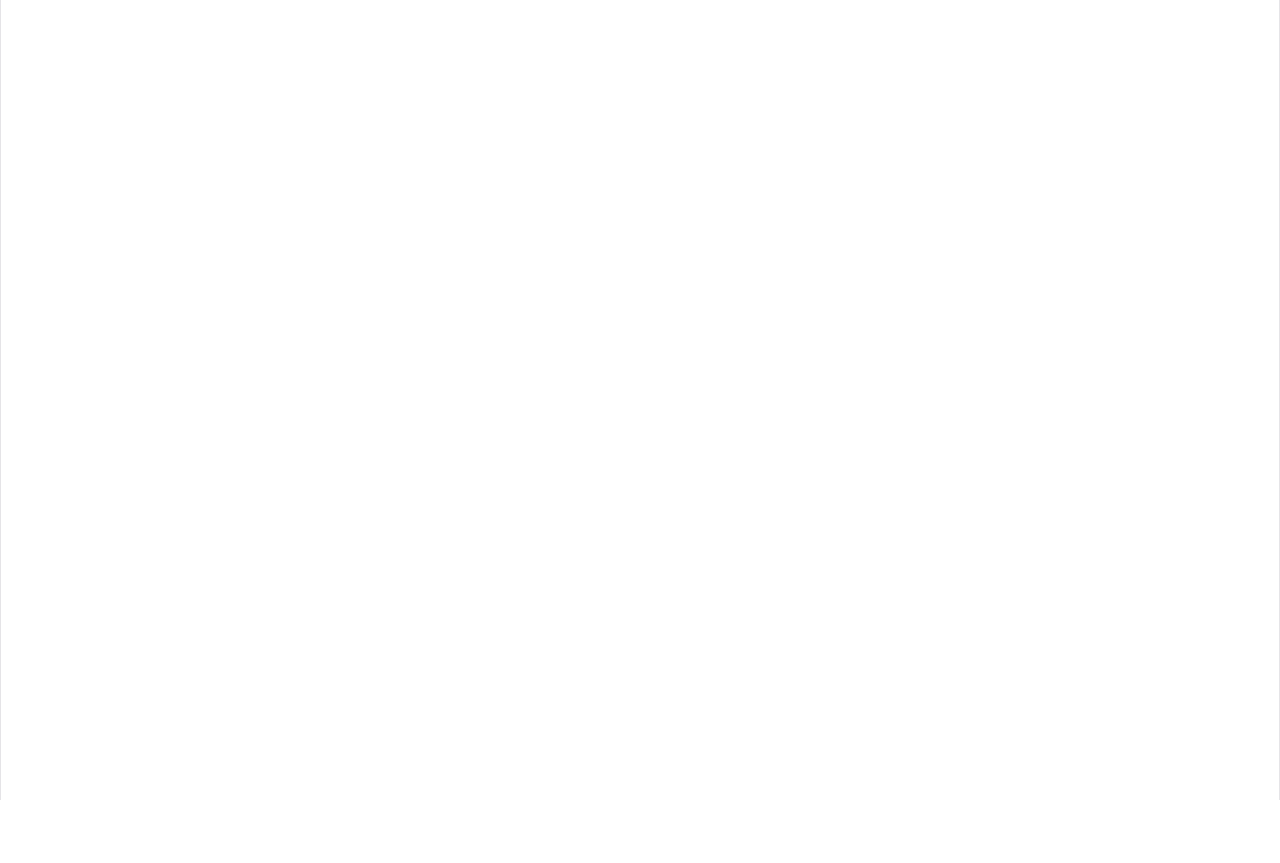
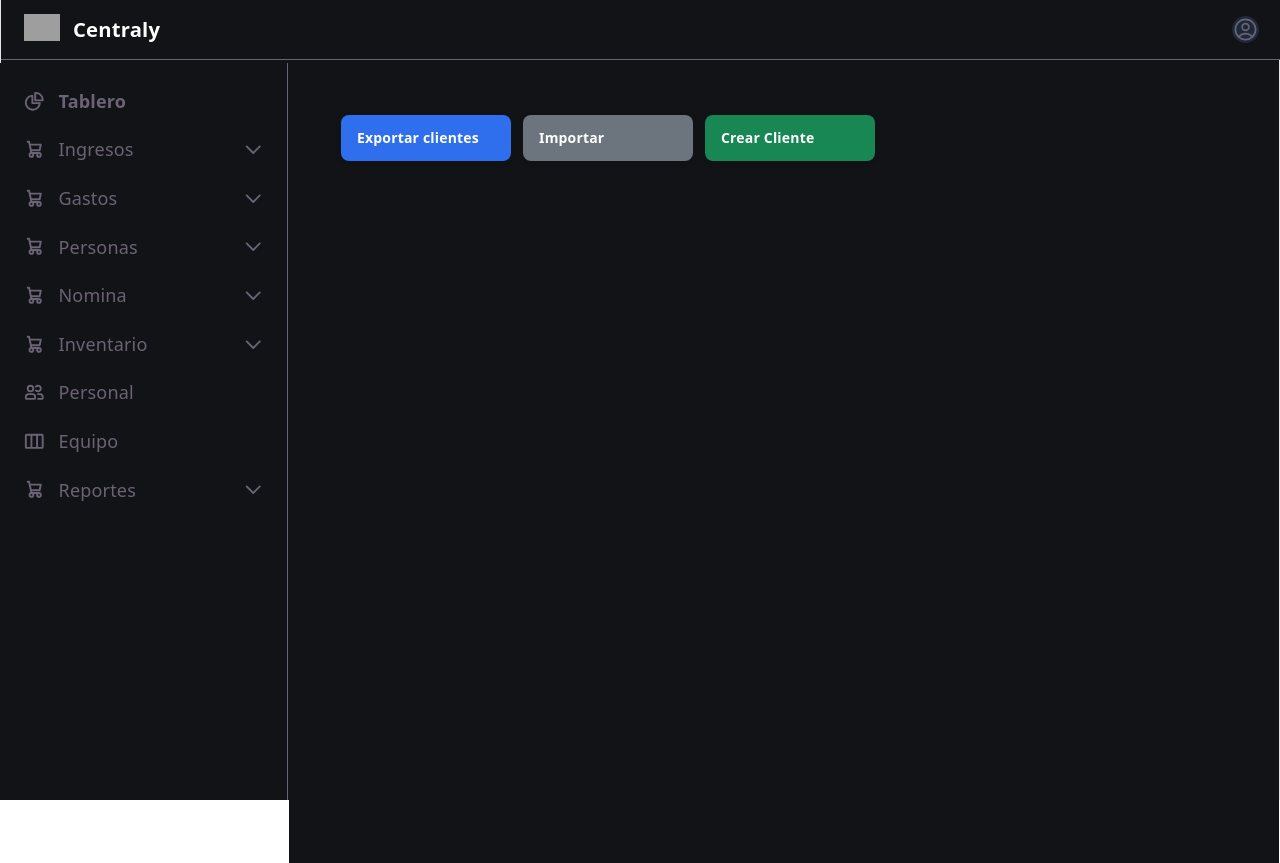
Before and after one commit to haiderTor/formativo, a React (Vite) app in the folder frontend/: page /app/homepersonas in a window 1280 px wide. Before the commit this address had no page. Before the commit the page ends 800 px from the top, so only its background shows below. Built offline with nearby package versions, Linux system fonts and the light colour scheme; grey boxes are pictures that could not be loaded; what @react-pdf/renderer would draw is missing.

Commit message:
cambios de organizacion

```diff
--- a/frontend/src/App.jsx
+++ b/frontend/src/App.jsx
@@ -4,7 +4,8 @@ import Principal from "./components/principal/principal.jsx";
 import LoginPage from "./components/login/login.jsx";
 import Tablero from "./components/tablero/tablero.jsx";
 import Personal from "./components/personal/personal.jsx";
-import Clientes from "./components/clientes/clientes.jsx";
+import Clientes from "./components/personas/crearclientes/clientes.jsx";
+import Homepersonas from "./components/personas/homepersonas.jsx";
 import EquipoForm from "./components/equipo/equipo.jsx";
 import Reporte from "./components/reporte/ReporteDemo.jsx";
 import Reporteclientes from "./components/reporte/reporteclientes.jsx";
@@ -12,6 +13,7 @@ import Reporteequipos from "./components/reporte/reporteequipos.jsx";
 import Reporteticket from "./components/reporte/reporteticket.jsx";
 import Reportefactura from "./components/reporte/reportefactura.jsx";
 import Reporteservicio from "./components/reporte/reporteservicio.jsx";
+
 
 
 
@@ -37,6 +39,7 @@ function App() {
                     <Route path="reporteticket" element={<Reporteticket />} />
                     <Route path="reportefactura" element={<Reportefactura />} />
                     <Route path="reporteservicio" element={<Reporteservicio />} />
+                    <Route path="homepersonas" element={<Homepersonas />} />
                 </Route>
             </Routes>
         </BrowserRouter>
--- /dev/null
+++ b/frontend/src/components/personas/homepersonas.jsx
@@ -0,0 +1,58 @@
+import { Link } from 'react-router-dom';
+
+const HomePersonas = () => {
+  const buttons = [
+    { label: 'Exportar clientes', variant: '#2f6fed' },
+    { label: 'Importar', variant: '#6c757d' },
+    { label: 'Crear Cliente', variant: '#198754', to: '/app/clientes' },
+  ];
+
+  return (
+    <div
+      style={{
+        display: 'flex',
+        alignItems: 'flex-end   ',
+        gap: '12px',
+        padding: '16px',
+      }}
+    >
+      {buttons.map((button) => {
+        const buttonStyle = {
+          backgroundColor: button.variant,
+          color: '#fff',
+          border: 'none',
+          borderRadius: '8px',
+          padding: '10px 16px',
+          fontSize: '14px',
+          fontWeight: 600,
+          cursor: 'pointer',
+          minWidth: '170px',
+          textAlign: 'left',
+          boxShadow: '0 2px 6px rgba(0, 0, 0, 0.12)',
+          textDecoration: 'none',
+          display: 'inline-block',
+        };
+
+        if (button.to) {
+          return (
+            <Link key={button.label} to={button.to} style={buttonStyle}>
+              {button.label}
+            </Link>
+          );
+        }
+
+        return (
+          <button
+            key={button.label}
+            type="button"
+            style={buttonStyle}
+          >
+            {button.label}
+          </button>
+        );
+      })}
+    </div>
+  );
+};
+
+export default HomePersonas;
--- a/frontend/src/components/principal/principal.jsx
+++ b/frontend/src/components/principal/principal.jsx
@@ -9,6 +9,7 @@ export default function Navegacion() {
     const [isGastosOpen, setIsGastosOpen] = useState(false);
     const [isPersonasOpen, setIsPersonasOpen] = useState(false);
     const [isNominaOpen, setIsNominaOpen] = useState(false);
+    const [isInventoryOpen, setInventoryOpen] = useState(false);
     const [isUserDropdownOpen, setIsUserDropdownOpen] = useState(false);
 
     // Funciones auxiliares para manejar las clases activas en los NavLinks
@@ -188,10 +189,10 @@ export default function Navegacion() {
 
                             {/* Submenú */}
                             <ul className={`py-2 space-y-2 overflow-hidden transition-all duration-300 ${isPersonasOpen ? 'block' : 'hidden'}`}>
-                                <li><NavLink to="" className={getDropdownLinkClass}>Clientes</NavLink></li>
-                                <li><NavLink to="" className={getDropdownLinkClass}>Empleados</NavLink></li>
-                                <li><NavLink to="" className={getDropdownLinkClass}>Proveedores</NavLink></li>
-                                <li><NavLink to="" className={getDropdownLinkClass}>Mandantes</NavLink></li>
+                                <li><NavLink to="Homepersonas" className={getDropdownLinkClass}>Clientes</NavLink></li>
+                                <li><NavLink to="empleados" className={getDropdownLinkClass}>Empleados</NavLink></li>
+                                <li><NavLink to="proveedores" className={getDropdownLinkClass}>Proveedores</NavLink></li>
+                                <li><NavLink to="mandantes" className={getDropdownLinkClass}>Mandantes</NavLink></li>
                             </ul>
                         </li>
 
@@ -219,6 +220,31 @@ export default function Navegacion() {
                             </ul>
                         </li>
 
+                       {/* menu desplegable Invetario*/}
+                        <li>
+                            <button
+                                type="button"
+                                onClick={() => setInventoryOpen(!isInventoryOpen)}
+                                className={`flex items-center w-full justify-between px-2 py-1.5 rounded-base hover:bg-neutral-tertiary hover:text-fg-brand group transition-colors ${isInventoryOpen ? 'text-fg-brand bg-neutral-tertiary' : 'text-body'}`}
+                            >
+                                <svg className="shrink-0 w-5 h-5 transition duration-75 group-hover:text-fg-brand" aria-hidden="true" xmlns="http://www.w3.org/2000/svg" fill="none" viewBox="0 0 24 24">
+                                    <path stroke="currentColor" strokeLinecap="round" strokeLinejoin="round" strokeWidth="2" d="M5 4h1.5L9 16m0 0h8m-8 0a2 2 0 1 0 0 4 2 2 0 0 0 0-4Zm8 0a2 2 0 1 0 0 4 2 2 0 0 0 0-4Zm-8.5-3h9.25L19 7H7.312" />
+                                </svg>
+                                <span className="flex-1 ms-3 text-left whitespace-nowrap">Inventario</span>
+                                <svg className={`w-5 h-5 transition-transform ${isInventoryOpen ? 'rotate-180' : ''}`} aria-hidden="true" xmlns="http://www.w3.org/2000/svg" fill="none" viewBox="0 0 24 24">
+                                    <path stroke="currentColor" strokeLinecap="round" strokeLinejoin="round" strokeWidth="2" d="m19 9-7 7-7-7" />
+                                </svg>
+                            </button>
+
+                            {/* Submenú */}
+                            <ul className={`py-2 space-y-2 overflow-hidden transition-all duration-300 ${isInventoryOpen ? 'block' : 'hidden'}`}>
+                                <li><NavLink to="" className={getDropdownLinkClass}>Items de venta</NavLink></li>
+                                <li><NavLink to="" className={getDropdownLinkClass}>Categorías</NavLink></li>
+                                <li><NavLink to="" className={getDropdownLinkClass}>Stock</NavLink></li>
+                                <li><NavLink to="" className={getDropdownLinkClass}>Gestion de items</NavLink></li>
+                                <li><NavLink to="" className={getDropdownLinkClass}>Ajustes de inventario</NavLink></li>
+                            </ul>
+                        </li>
 
                         {/* Personal */}
                         <li>
@@ -227,16 +253,6 @@ export default function Navegacion() {
                                     <path stroke="currentColor" strokeLinecap="round" strokeWidth="2" d="M16 19h4a1 1 0 0 0 1-1v-1a3 3 0 0 0-3-3h-2m-2.236-4a3 3 0 1 0 0-4M3 18v-1a3 3 0 0 1 3-3h4a3 3 0 0 1 3 3v1a1 1 0 0 1-1 1H4a1 1 0 0 1-1-1Zm8-10a3 3 0 1 1-6 0 3 3 0 0 1 6 0Z" />
                                 </svg>
                                 <span className="ms-3">Personal</span>
-                            </NavLink>
-                        </li>
-
-                        {/* Clientes */}
-                        <li>
-                            <NavLink to="clientes" className={getNavLinkClass}>
-                                <svg className="shrink-0 w-5 h-5 transition duration-75 group-hover:text-fg-brand" aria-hidden="true" xmlns="http://www.w3.org/2000/svg" fill="none" viewBox="0 0 24 24">
-                                    <path stroke="currentColor" strokeLinecap="round" strokeLinejoin="round" strokeWidth="2" d="M16 12H4m12 0-4 4m4-4-4-4m3-4h2a3 3 0 0 1 3 3v10a3 3 0 0 1-3 3h-2" />
-                                </svg>
-                                <span className="ms-3">Clientes</span>
                             </NavLink>
                         </li>
 
```
Also changed, not shown: frontend/src/components/personas/crearclientes/clientes.css (added), frontend/src/components/personas/crearclientes/clientes.jsx (renamed from frontend/src/components/clientes/clientes.jsx), frontend/src/components/personas/homepersonas.css (added).
